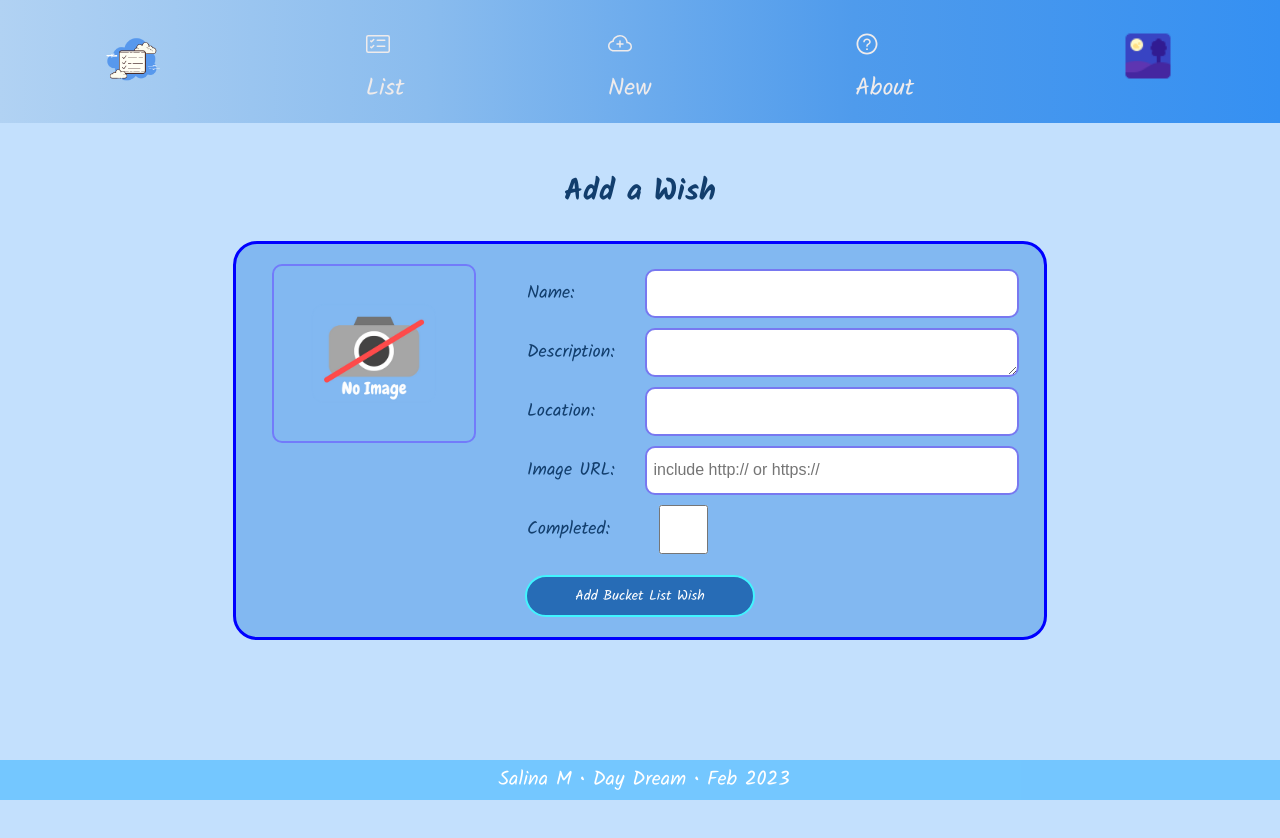
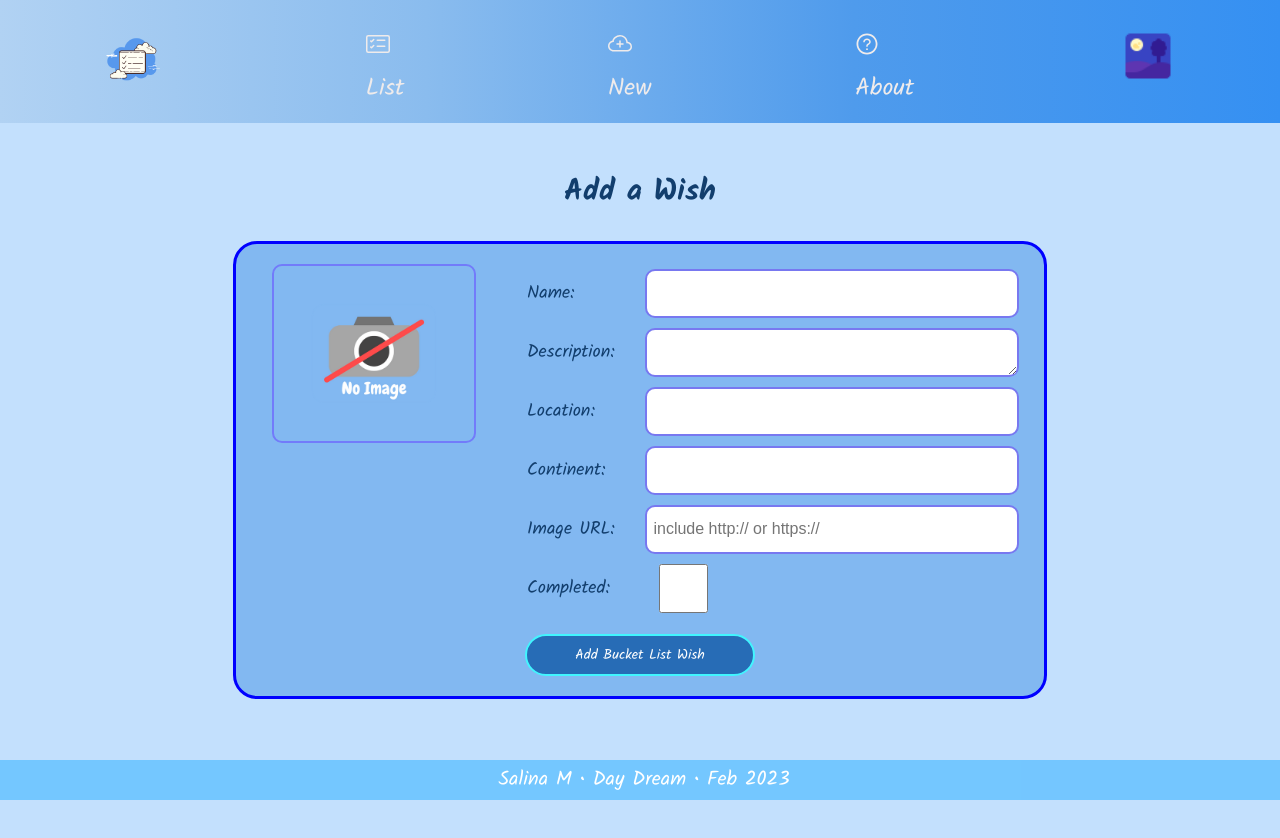
Before and after one commit to Salinamalek/PERN-Portfolio-Project-Frontend, a React (Create React App) app: page /bucketlist/new in a window 1280 px wide. Shown: the top 838 px of the page. Built offline with nearby package versions, Linux system fonts and the light colour scheme; no server answers.

Commit message:
fixed error

```diff
--- a/src/Components/Form.js
+++ b/src/Components/Form.js
@@ -13,6 +13,7 @@ export default function Form() {
     name: "",
     description: "",
     location: "",
+    continent: "",
     image: "",
     completed: false,
   });
@@ -93,6 +94,13 @@ export default function Form() {
               onChange={handleChange}
               value={lists.location}
             />
+            <label htmlFor="continent">Continent:</label>
+            <input
+              id="continent"
+              type="text"
+              onChange={handleChange}
+              value={lists.continent}
+            />
             <label htmlFor="image">Image URL:</label>
             <input
               id="image"
--- a/src/Components/ListShow.js
+++ b/src/Components/ListShow.js
@@ -5,7 +5,7 @@ import yes from "../assets/yes.png";
 import no from "../assets/no.png";
 import "./ListShow.css";
 
-export default function SnackShow() {
+export default function ListShow() {
   const { API, axios } = useContextProvider();
   const [lists, setLists] = useState([]);
   const [related, setRelated] = useState([]);
@@ -87,8 +87,10 @@ export default function SnackShow() {
       </div>
       <h3>Related Bucket List Ideas:</h3>
       <div className="related-list">
-        {related.map((el) => {
-          if (el.continent.includes(lists.continent) && el.id !== lists.id) {
+        {
+          related &&
+            related.map((el) => {
+              if (el.continent === lists.continent && el.id !== lists.id) {
                 return (
                   <div key={el.id} className="ind-cards">
                     <Link to={`/bucketlist/${el.id}`}>
@@ -100,7 +102,22 @@ export default function SnackShow() {
                   </div>
                 );
               }
-        })}
+            })
+          // related.map((el) => {
+          //   if (el.continent.includes(lists.continent) && el.id !== lists.id) {
+          //     return (
+          //       <div key={el.id} className="ind-cards">
+          //         <Link to={`/bucketlist/${el.id}`}>
+          //           <img className="related-imgs" src={el.image} />
+          //         </Link>
+          //         <Link to={`/bucketlist/${el.id}`}>
+          //           <h4>{el.name}</h4>
+          //         </Link>
+          //       </div>
+          //     );
+          // }
+          // })}
+        }
       </div>
     </div>
   );
```
Lines whose indentation alone changed are shown as unchanged.
